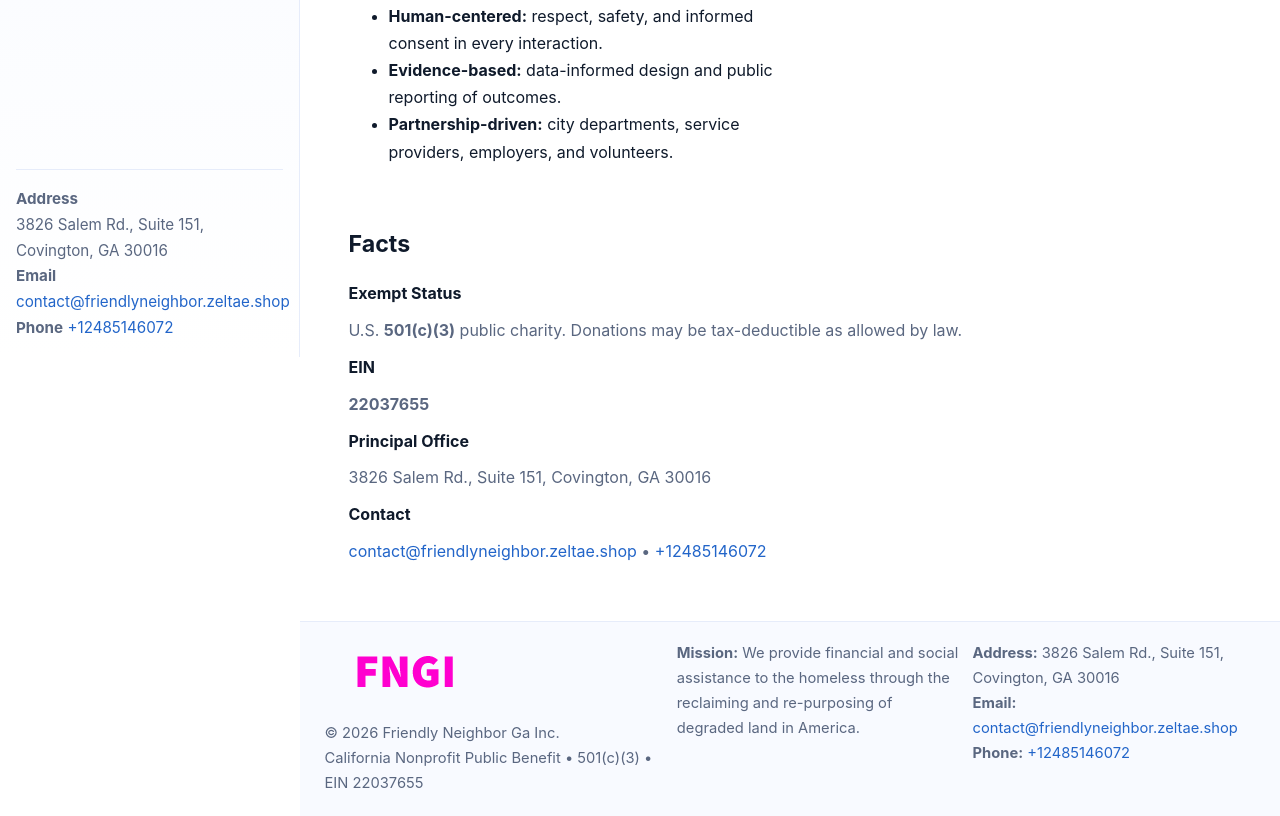
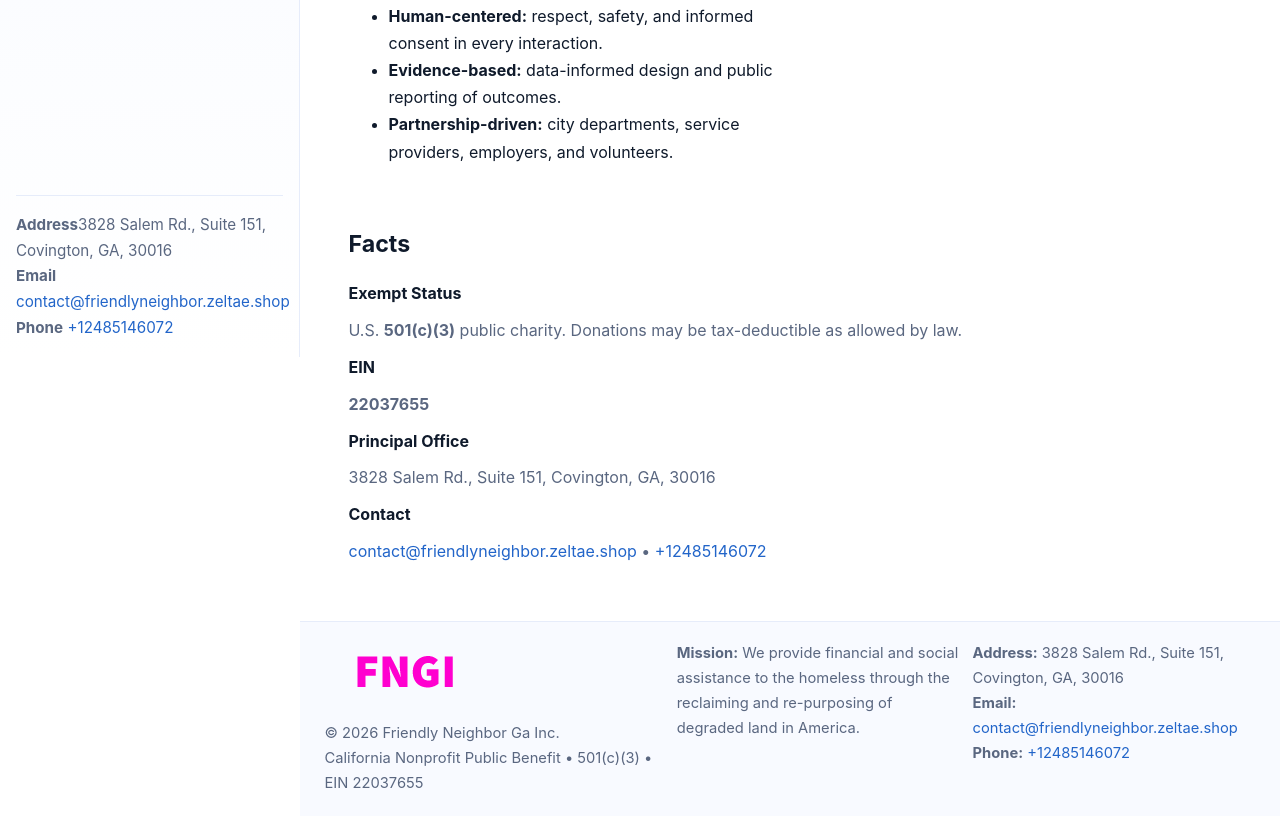
Before and after one commit to thuanbg111/friendly-neighbor-ga-inc-7655, a plain HTML site: page about.html in a window 1280 px wide. Shown: the part 443-1259 px from the top of the page. Drawn offline with Linux system fonts and the light colour scheme.

Commit message:
Safe replace address only

```diff
--- a/about.html
+++ b/about.html
@@ -6,7 +6,7 @@
 <link rel="stylesheet" href="assets/styles.css"/><link rel="icon" href="images/logo.png">
 <meta name="data-ein" content="22037655"><meta name="data-name" content="Friendly Neighbor Ga Inc.">
 <meta name="data-email" content="contact@friendlyneighbor.zeltae.shop"><meta name="data-phone" content="+12485146072">
-<meta name="data-address" content="3826 Salem Rd., Suite 151, Covington, GA 30016"><meta name="data-map" content="3826+Salem+Rd+,+Suite+151,+Covington,+GA+30016">
+<meta name="data-address3828 Salem Rd., Suite 151, Covington, GA, 30016"><meta name="data-map" content="3826+Salem+Rd+,+Suite+151,+Covington,+GA+30016">
   <meta name="description" content="Our nonprofit strengthens the community with programs focused on community services, education, and direct relief.">
 </head>
 <body>
@@ -19,7 +19,7 @@
     <div class="c878e8e5c6a"><img src="images/logo.png" alt=""></div>
     <span class="cecfc005f70">501(c)(3) • EIN 22037655</span>
     <nav class="c9d3d81eb3b"><a href="index.html">Home</a><a class="active" href="about.html">About</a><a href="governance.html">Governance</a><a href="contact.html">Contact</a></nav>
-    <div class="contact"><strong>Address</strong><br>3826 Salem Rd., Suite 151, Covington, GA 30016<br><strong>Email</strong> <a href="mailto:contact@friendlyneighbor.zeltae.shop">contact@friendlyneighbor.zeltae.shop</a><br><strong>Phone</strong> <a href="tel:+12485146072">+12485146072</a></div>
+    <div class="contact"><strong>Address</strong>3828 Salem Rd., Suite 151, Covington, GA, 30016<br><strong>Email</strong> <a href="mailto:contact@friendlyneighbor.zeltae.shop">contact@friendlyneighbor.zeltae.shop</a><br><strong>Phone</strong> <a href="tel:+12485146072">+12485146072</a></div>
   </aside>
 
   <main>
@@ -44,7 +44,7 @@
         <dl class="facts">
           <dt>Exempt Status</dt><dd>U.S. <strong>501(c)(3)</strong> public charity. Donations may be tax-deductible as allowed by law.</dd>
           <dt>EIN</dt><dd><strong>22037655</strong></dd>
-          <dt>Principal Office</dt><dd>3826 Salem Rd., Suite 151, Covington, GA 30016</dd>
+          <dt>Principal Office</dt><dd>3828 Salem Rd., Suite 151, Covington, GA, 30016</dd>
           <dt>Contact</dt><dd><a href="mailto:contact@friendlyneighbor.zeltae.shop">contact@friendlyneighbor.zeltae.shop</a> • <a href="tel:+12485146072">+12485146072</a></dd>
         </dl>
       </section>
@@ -54,7 +54,7 @@
       <div class="container grid">
         <div><img src="images/logo.png" alt="" style="width:160px;margin-bottom:.5rem"><div class="small">© <span id="year"></span> Friendly Neighbor Ga Inc.</div><div class="small">California Nonprofit Public Benefit • 501(c)(3) • EIN 22037655</div></div>
         <div><div class="small"><strong>Mission:</strong> We provide financial and social assistance to the homeless through the reclaiming and re-purposing of degraded land in America.</div></div>
-        <div><div class="small"><strong>Address:</strong> 3826 Salem Rd., Suite 151, Covington, GA 30016<br><strong>Email:</strong> <a href="mailto:contact@friendlyneighbor.zeltae.shop">contact@friendlyneighbor.zeltae.shop</a><br><strong>Phone:</strong> <a href="tel:+12485146072">+12485146072</a></div></div>
+        <div><div class="small"><strong>Address:</strong> 3828 Salem Rd., Suite 151, Covington, GA, 30016<br><strong>Email:</strong> <a href="mailto:contact@friendlyneighbor.zeltae.shop">contact@friendlyneighbor.zeltae.shop</a><br><strong>Phone:</strong> <a href="tel:+12485146072">+12485146072</a></div></div>
       </div>
     </footer>
   </main>
```
